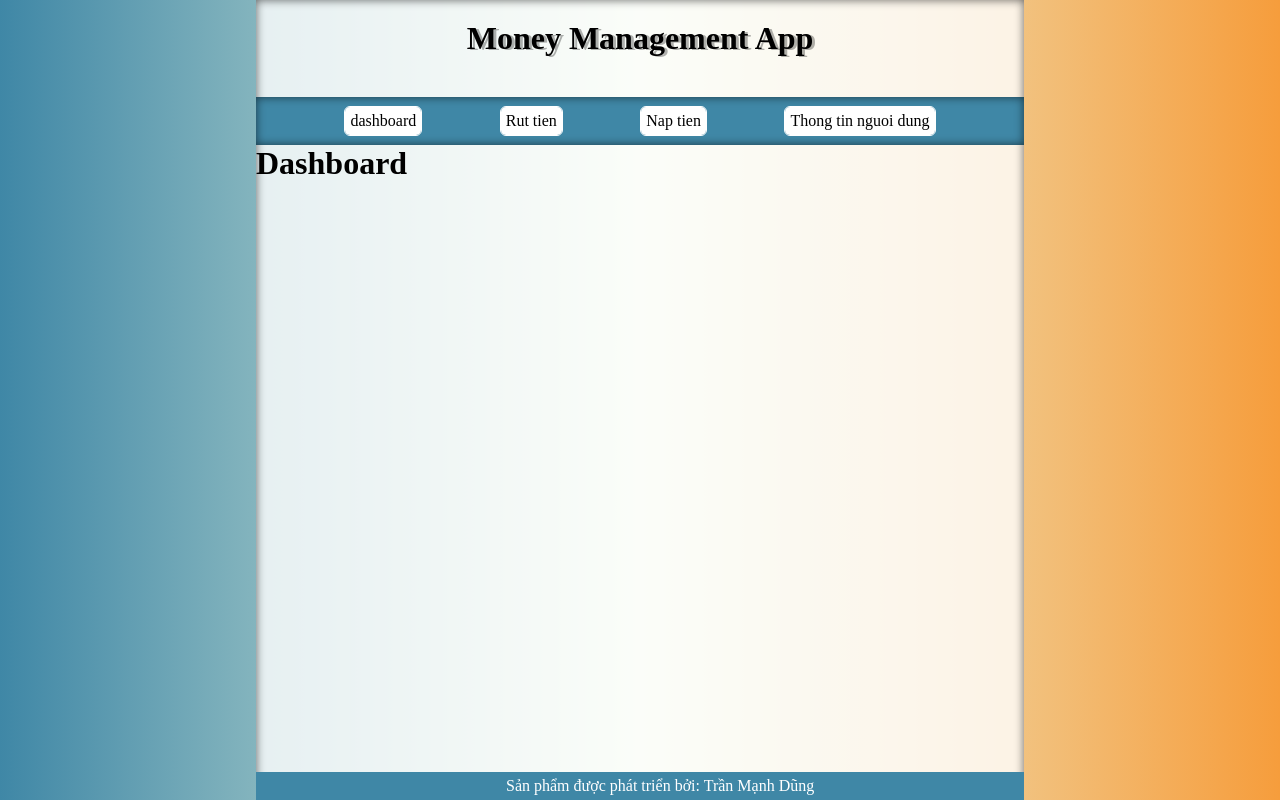
After one commit to DungTran582001/DockerReview, a Django app: page /dashboard in a window 1280 px wide. The commit adds this page. Run offline with Django 4.2, Linux system fonts and the light colour scheme.

Commit message:
build base templates

```diff
--- a/app/manaTransaction/templates/manaTransaction/base.html
+++ b/app/manaTransaction/templates/manaTransaction/base.html
@@ -16,16 +16,16 @@
             </div>
             <div class="nav-bar">
                 <div class="nav-item dashboard">
-                    <a href="*">dashboard</a>
+                    <a href="{% url "Dashboard"%}">dashboard</a>
                 </div>
                 <div class="nav-item rut-tien">
-                    <a href="#">Rut tien</a>
+                    <a href="{% url "Ruttien"%}">Rut tien</a>
                 </div>
                 <div class="nav-item nap-tien">
-                    <a href="#">Nap tien</a>
+                    <a href="{% url "Naptien"%}">Nap tien</a>
                 </div>
                 <div class="nav-item info-user">
-                    <a href="#">Thong tin nguoi dung</a>
+                    <a href="{% url "Thongtin"%}">Thong tin nguoi dung</a>
                 </div>
             </div>
 
--- /dev/null
+++ b/app/manaTransaction/templates/manaTransaction/dashboard.html
@@ -0,0 +1,6 @@
+{% extends "manaTransaction/base.html" %}
+{% load static %}
+{% block title %} My Dashboard{% endblock title %}
+{% block content %}
+<h1>Dashboard</h1>
+{% endblock content %}
--- /dev/null
+++ b/app/manaTransaction/templates/manaTransaction/inforuser.html
@@ -0,0 +1,5 @@
+{% extends 'manaTransaction/base.html' %}
+{% block title %}Thong tin ca nhan{% endblock title %}
+{% block content %}
+thong tin ca nhan
+{% endblock content %}
--- /dev/null
+++ b/app/manaTransaction/templates/manaTransaction/naptien.html
@@ -0,0 +1,5 @@
+{% extends 'manaTransaction/base.html' %}
+{% block title %}Nap Tien{% endblock title %}
+{% block content %}
+Nap tien
+{% endblock content %}
--- /dev/null
+++ b/app/manaTransaction/templates/manaTransaction/ruttien.html
@@ -0,0 +1,5 @@
+{% extends 'manaTransaction/base.html' %}
+{% block title %}Rut Tien{% endblock title %}
+{% block content %}
+Rut tien
+{% endblock content %}
--- a/app/manaTransaction/urls.py
+++ b/app/manaTransaction/urls.py
@@ -3,6 +3,10 @@ from . import views
 
 
 urlpatterns = [
-    path('index', view=views.index, name="index"),
-    path('', view=views.Dashboard, name="dashboard"),
+    path('', view=views.base, name="base"),
+    path('dashboard', view=views.Dashboard, name="Dashboard"),
+    path('rutien', view=views.Ruttien, name="Ruttien"),
+    path('naptien', view=views.Naptien, name="Naptien"),
+    path('thongtin', view=views.InforUser, name="Thongtin"),
+
 ]
--- a/app/manaTransaction/views.py
+++ b/app/manaTransaction/views.py
@@ -1,8 +1,18 @@
 from django.shortcuts import render,HttpResponse
 from .models import InfoUser, HistoryTransaction
 # Create your views here.
-def index(request):
-    return HttpResponse("index")
+def base(request):
+    return render(request, "manaTransaction/base.html")
 
 def Dashboard(request):
-    return render(request,"manaTransaction/base.html")
+    return render(request,"manaTransaction/dashboard.html")
+
+
+def Ruttien(request):
+    return render(request, "manaTransaction/ruttien.html")
+
+def Naptien(request):
+    return render(request, "manaTransaction/naptien.html")
+
+def InforUser(request):
+    return render(request, "manaTransaction/inforuser.html")
```
